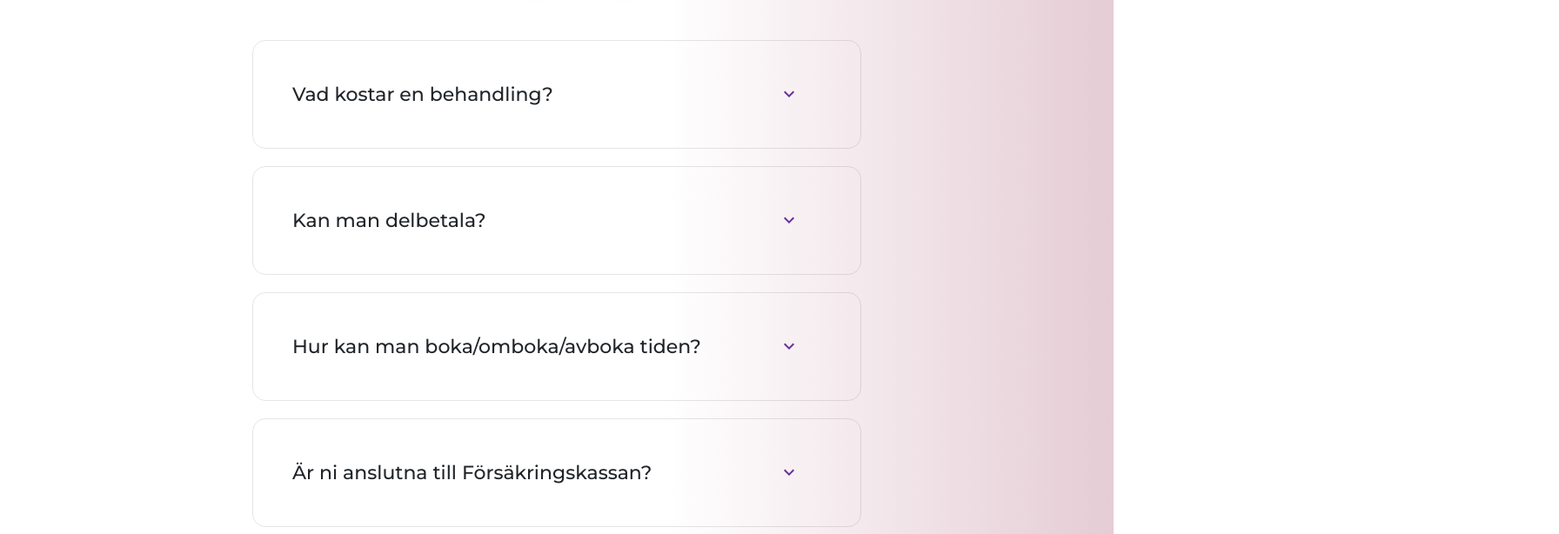
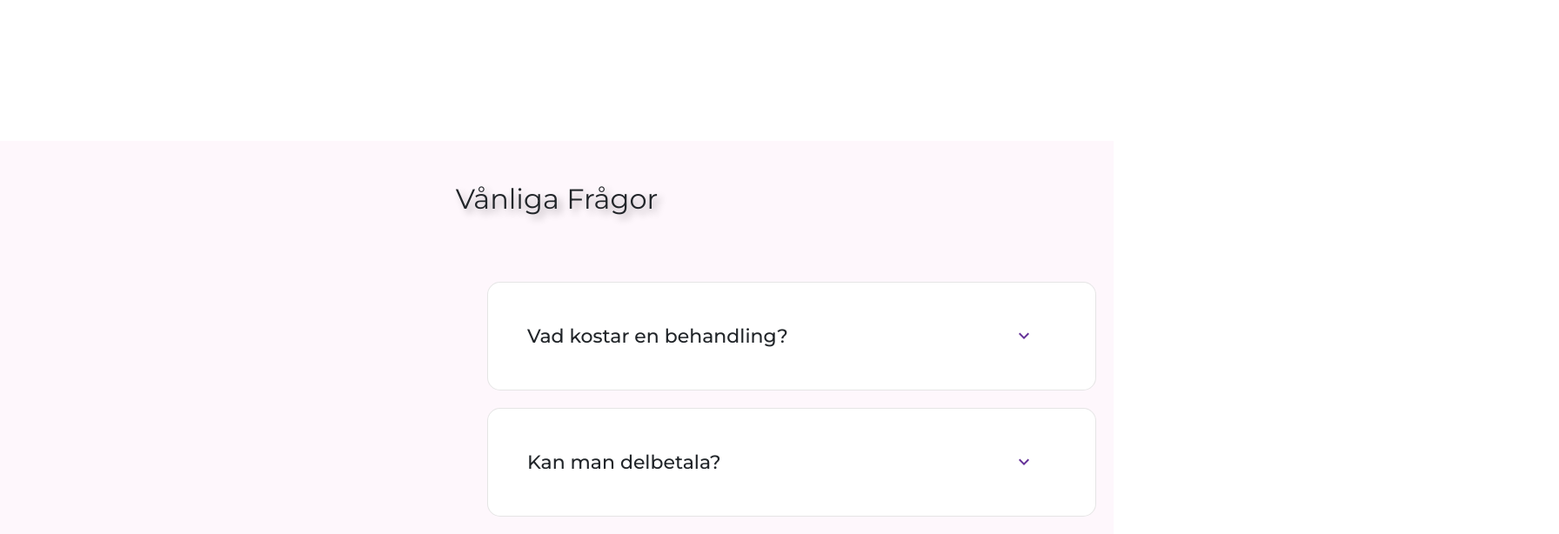
Before and after one commit to ElisaMavilia/lillaedet-vue, a Vue app: page / in a window 1280 px wide. Shown: the part 2128-2742 px from the top of the page at 87% size, 1792 px wide, since content can reach past the window. Built offline with nearby package versions, Linux system fonts and the light colour scheme.

Commit message:
adjustments

```diff
--- a/src/assets/styles/partials/variables.scss
+++ b/src/assets/styles/partials/variables.scss
@@ -10,7 +10,7 @@ $pink: #D879F1;
 $purple_basic: #6C4572;
 $purple_light: #81568C;
 $purple_medium: #563958;
-$light_pink: #f4e9f2;
+$light_pink: #fef7fc;
 
 // Color Palette Bordeaux
 $warm_ligth_pink: #e5ccd5;
@@ -24,4 +24,4 @@ $basefont: 'Roboto', sans-serif;
 $secondaryfont: 'Montserrat', sans-serif;
 
 /* Background Styles */
-$backgroundGradient: linear-gradient(to right, white 60%, $warm_ligth_pink);
+$backgroundGradient: linear-gradient(to right, white 20%, $light_pink);
--- a/src/components/FaqComponent.vue
+++ b/src/components/FaqComponent.vue
@@ -1,5 +1,5 @@
 <template>
-<section class="pb-5">
+<section id="faq-content" class="pb-5">
     <div style="visibility: hidden; position: absolute; width: 0px; height: 0px;">
     <svg xmlns="http://www.w3.org/2000/svg">
         <symbol viewBox="0 0 24 24" id="expand-more">
@@ -59,14 +59,20 @@
 <style lang="scss" scoped>
 @use '../assets/styles/partials/variables' as *;
 
+
+#faq-content {
+    margin-right: -0px;
+}
+
 details {
-  width: 75%;
+  width: 900px;
   min-height: 5px;
   max-width: 700px;
   padding: 45px 70px 45px 45px;
   margin: 0 auto;
   position: relative;
   font-size: 22px;
+  background-color: #fff;
   border: 1px solid rgba(0,0,0,.1);
   border-radius: 15px;
   box-sizing: border-box;
--- a/src/components/HeaderComponent.vue
+++ b/src/components/HeaderComponent.vue
@@ -12,7 +12,6 @@
     </nav>
   </header>
 </template>
-
 
 <script>
 export default {
@@ -57,7 +56,7 @@ export default {
   height: 80px;
   display: flex;
   align-items: center;
-  background: $backgroundGradient;
+  background: $light_pink;
 }
 
 nav {
--- a/src/components/MainComponent.vue
+++ b/src/components/MainComponent.vue
@@ -10,27 +10,37 @@
             </p>
         </div>
     </section>
-<!-- Treatments Section -->
+    <!-- Treatments Section -->
     <section id="treatments-content">
         <h2 class="text-uppercase py-5">Våra Behandlingar</h2>
         <CardComponent/>
     </section>
-<!-- Spoken Languages Section -->
-    <section class="container text-center" id="spoken-languages">
-        <h2 class="text-uppercase pt-5">Språk vi pratar</h2>
-        <ScrollingCardComponent/>
-    </section>
-<!-- Faq Section -->
-    <section id="faq">
-        <h2 class="py-5">Vånliga Frågor</h2>
-        <FaqComponent/>
-    </section>
+    <WaveComponent/>
+<!-- Languages Section -->
+<section class="container text-center pb-5" id="spoken-languages">
+    <h2 class="text-uppercase pt-5">Språk vi pratar</h2>
+    <ScrollingCardComponent />
+</section>
+
+<section id="faq" class="d-flex flex-column">
+    <h2 class="py-5 w-100 text-center">Vånliga Frågor</h2>
+    <div class="faq-content d-flex align-items-center">
+        <div class="faq-image-wrapper">
+            <img id="faq-image" src="../assets/img/faq.png" alt="FAQ Image">
+        </div>
+        <div class="faq-component-wrapper">
+            <FaqComponent />
+        </div>
+    </div>
+
+</section>
 </template>
 
 <script>
 import CardComponent from './CardComponent.vue';
 import FaqComponent from './FaqComponent.vue';
 import ScrollingCardComponent from './ScrollingCardComponent.vue';
+import WaveComponent from './WaveComponent.vue';
 
 export default {
     name: 'MainComponent',
@@ -42,13 +52,15 @@ export default {
     components: {
         CardComponent,
         ScrollingCardComponent,
-        FaqComponent
+        FaqComponent,
+        WaveComponent
     },
 };
 </script>
 
 <style lang="scss" scoped>
 @use '../assets/styles/partials/variables' as *;
+
 
 /* Font Family */
 #general-content, #concept-statement, #treatments-content, #spoken-languages {
@@ -57,9 +69,10 @@ export default {
 
 /* Gradient-Background */
 #treatments-content, #faq {
-    background: $backgroundGradient;
+    background: $light_pink;
     width: 100%;
     height: auto;
+    padding-bottom: 70px;
 }
 
 /* General content statement section */
@@ -132,4 +145,50 @@ h2 {
         padding-bottom: 20px;
     }
 }
+
+/* FAQ Section */
+
+#faq {
+    width: 100%;
+    height: auto;
+    position: relative;
+}
+
+/* FAQ Content Layout */
+.faq-content {
+    display: flex;
+    justify-content: space-between;
+    align-items: center;
+    width: 100%;
+    padding: 20px;
+    position: relative;
+}
+
+/* FAQ Image Wrapper */
+.faq-image-wrapper {
+    position: relative;
+    max-width: 60%;
+    margin-top: -300px;
+    top: -90px; /* Overlaps into the previous section */
+    left: -400px;
+    z-index: 2;
+    overflow: hidden;
+}
+
+/* FAQ Image Styles */
+#faq-image {
+    width: 1150px;
+    height: auto;
+    border-radius: 20px;
+    transform: rotate(-12deg); // Tilt the image slightly to the left
+    position: relative;
+    z-index: 1; // Ensure it stays above other elements */
+}
+
+/*Wave Component Styling */
+#faq WaveComponent {
+    position: relative;
+    z-index: 1;
+}
+
 </style>
--- a/src/components/ScrollingCardComponent.vue
+++ b/src/components/ScrollingCardComponent.vue
@@ -75,14 +75,15 @@ export default {
   flex-wrap: wrap;
   justify-content: space-around;
   gap: 20px;
-  margin: 80px 0;
+  margin: 50px 0 150px 50px;
 }
 
 .card {
   width: 200px;
   height: 200px;
-  background-color: $light_pink;
+  background-color: white;
   border-radius: 20px;
+  border: 2px solid $purple_basic;
   display: flex;
   flex-direction: column;
   align-items: center;
--- a/src/components/WaveComponent.vue
+++ b/src/components/WaveComponent.vue
@@ -12,10 +12,15 @@
 
 @use '../assets/styles/partials/variables' as *;
 
+body {
+    overflow-x: hidden;
+    margin: 0;
+    padding: 0;
+}
 .wave {
   display: block;
   position: relative;
-  height: 40px;
+  height: 70px; // Aumenta l'altezza complessiva
   width: 100%;
   background: $light_pink;
   transform: scale(1, 1);
@@ -26,11 +31,11 @@
   display: block;
   position: absolute;
   border-radius: 100%;
-  width: 100%;
-  height: 300px;
+  width: 120%; // Aumenta per estendere la convessità
+  height: 400px; // Aumenta la dimensione per una curva più pronunciata
   background-color: white;
-  right: -25%;
-  top: 20px;
+  right: -40%; // Sposta ulteriormente verso destra
+  top: 50px; // Abbassa la curva
 }
 
 .wave:after {
@@ -38,11 +43,11 @@
   display: block;
   position: absolute;
   border-radius: 100%;
-  width: 100%;
-  height: 300px;
-  background-color:$light_pink;
-  left: -25%;
-  top: -240px;
-  clip-path: ellipse(100% 15% at -15% 100%);
+  width: 120%; // Aumenta per estendere la concavità
+  height: 400px; // Aumenta la profondità dell'onda
+  background-color: $light_pink;
+  left: -40%; // Sposta ulteriormente verso sinistra
+  top: -300px; // Abbassa la curva per maggiore concavità
+  clip-path: ellipse(100% 35% at -20% 100%); // Maggiore profondità della concavità
 }
 </style>
```
Also changed, not shown: src/assets/img/faq.png (added), 1 other file (tests, documents, lock files or other folders).
